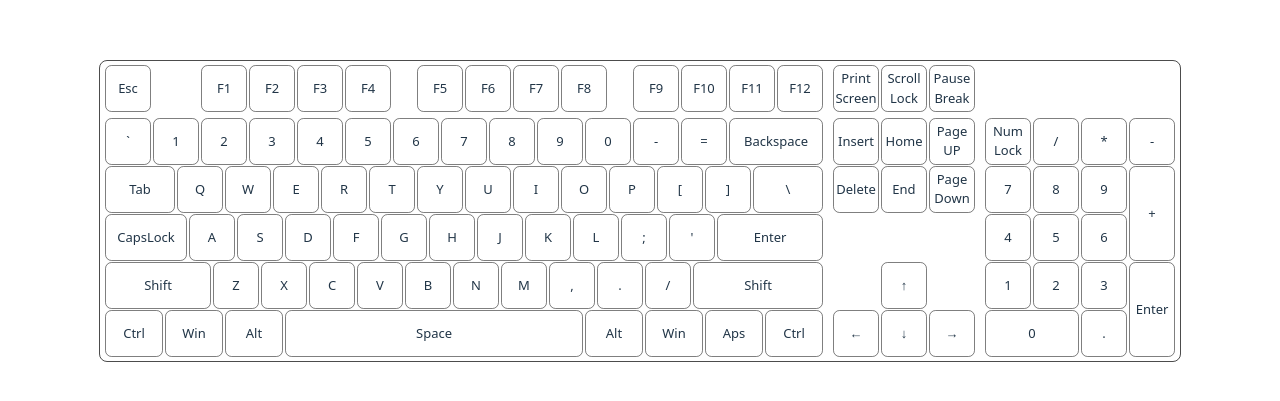
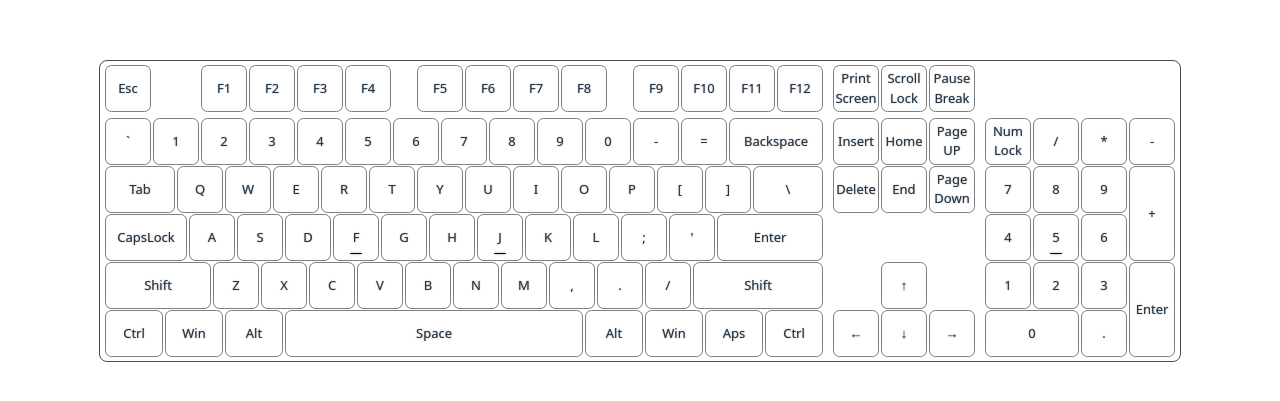
Before and after one commit to AzureHearted/keyboardMap, a Vue app: page / in a window 1280 px wide. Shown: the part 189-590 px from the top of the page. Built offline with nearby package versions, Linux system fonts and the light colour scheme.

Commit message:
新增“盲打定位点”选项，并优化样式

```diff
--- a/src/App.vue
+++ b/src/App.vue
@@ -57,10 +57,10 @@
 				<Key :press="a">A</Key>
 				<Key :press="s">S</Key>
 				<Key :press="d">D</Key>
-				<Key :press="f">F</Key>
+				<Key :press="f" show-blind-typing-guides>F</Key>
 				<Key :press="g">G</Key>
 				<Key :press="h">H</Key>
-				<Key :press="j">J</Key>
+				<Key :press="j" show-blind-typing-guides>J</Key>
 				<Key :press="k">K</Key>
 				<Key :press="l">L</Key>
 				<Key :press="semicolon">;</Key>
@@ -154,7 +154,11 @@
 				<Key :press="numpad4" grid-item style="grid-row: 3; grid-column: 1"
 					>4</Key
 				>
-				<Key :press="numpad5" grid-item style="grid-row: 3; grid-column: 2"
+				<Key
+					:press="numpad5"
+					grid-item
+					style="grid-row: 3; grid-column: 2"
+					show-blind-typing-guides
 					>5</Key
 				>
 				<Key :press="numpad6" grid-item style="grid-row: 3; grid-column: 3"
--- a/src/components/Key.vue
+++ b/src/components/Key.vue
@@ -9,6 +9,7 @@
 			:class="{
 				placeholder: placeholder,
 				press: !placeholder ? press : false,
+				showBlindTypingGuides: !placeholder ? showBlindTypingGuides : false,
 			}">
 			<slot v-if="!placeholder"></slot>
 		</div>
@@ -25,6 +26,7 @@
 			placeholder?: boolean; // 是否是占位符
 			gridItem?: boolean; // 是否是grid元素
 			press?: boolean; // 是否按下
+			showBlindTypingGuides?: boolean; // 是否显示盲打定位点
 		}>(),
 		{
 			ou: "3em",
@@ -33,6 +35,7 @@
 			placeholder: false,
 			gridItem: false,
 			press: false,
+			showBlindTypingGuides: false,
 		}
 	);
 
@@ -67,10 +70,14 @@
 	$shadowColorInLight: rgba(0, 0, 0, 0.5);
 	$shadowColorInDark: rgba(255, 255, 255, 0.7);
 
+	$key-width: v-bind("width");
+	$key-height: v-bind("height");
+
 	/* 按键容器 */
 	.keyContainer {
-		width: v-bind("width");
-		height: v-bind("height");
+		position: relative;
+		width: $key-width;
+		height: $key-height;
 		padding: 0.05em;
 		display: flex;
 		align-items: center;
@@ -80,7 +87,7 @@
 
 		transition: 0.25s ease;
 
-		/* 按键样式 */
+		/*z 按键样式 */
 		.key {
 			background-color: $bgcolor;
 			border-radius: 0.5em;
@@ -100,10 +107,12 @@
 			@media (prefers-color-scheme: light) {
 				border: solid 0.1em $shadowColorInLight;
 				box-shadow: 0 0 0 $shadowColorInLight;
+				text-shadow: 0 0 0.1em $shadowColorInLight;
 			}
 			@media (prefers-color-scheme: dark) {
 				border: solid 0.1em $shadowColorInDark;
 				box-shadow: 0 0 0 $shadowColorInDark;
+				text-shadow: 0 0 0.1em $shadowColorInDark;
 			}
 
 			&:hover {
@@ -124,14 +133,49 @@
 				@media (prefers-color-scheme: light) {
 					color: white;
 					box-shadow: 0 0 0.5em $shadowColorInLight;
+					text-shadow: 0 0 0.1em $shadowColorInDark;
 				}
 				@media (prefers-color-scheme: dark) {
 					color: black;
 					box-shadow: 0 0 0.5em $shadowColorInDark;
+					text-shadow: 0 0 0.1em $shadowColorInLight;
+				}
+			}
+
+			/*z 盲打定位点样式 */
+			&.showBlindTypingGuides {
+				&::before {
+					content: "";
+					position: absolute;
+					width: calc($key-width * 0.3);
+					height: 0;
+					top: calc($key-height - 0.1em);
+					border-radius: 0.15em;
+
+					@media (prefers-color-scheme: light) {
+						border-bottom: 0.15em solid black;
+						box-shadow: 0 0 0.2em $shadowColorInLight;
+					}
+					@media (prefers-color-scheme: dark) {
+						border-bottom: 0.15em solid white;
+						box-shadow: 0 0 0.2em $shadowColorInDark;
+					}
+				}
+				&:active:not(.placeholder)::before,
+				&.press::before {
+					@media (prefers-color-scheme: light) {
+						border-bottom: 0.15em solid white;
+						box-shadow: 0 0 0.2em black;
+					}
+					@media (prefers-color-scheme: dark) {
+						border-bottom: 0.15em solid black;
+						box-shadow: 0 0 0.2em white;
+					}
 				}
 			}
 		}
-		/* 占位符样式 */
+
+		/*z 占位符样式 */
 		.placeholder {
 			background-color: unset;
 			border: unset;
```
